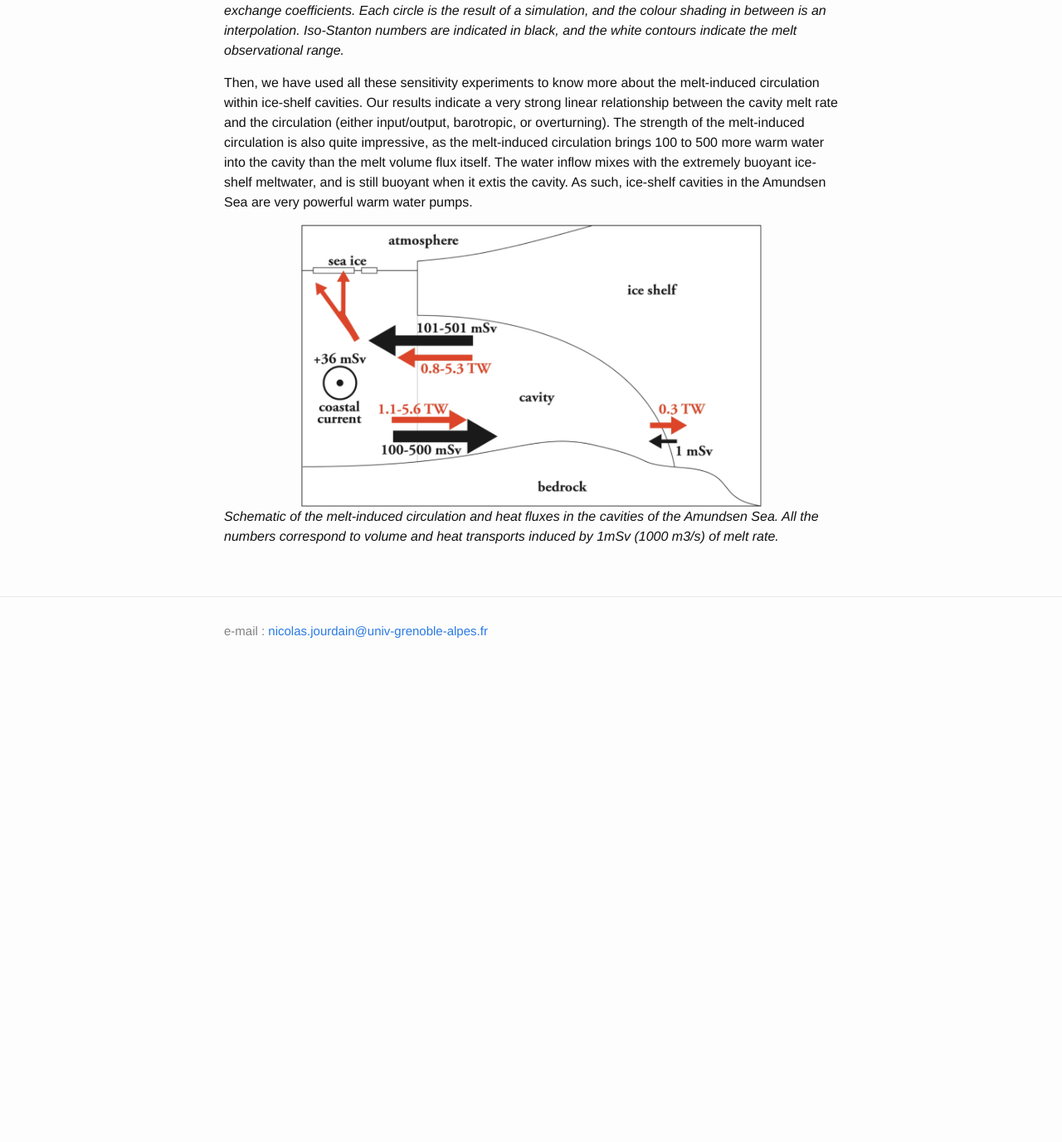
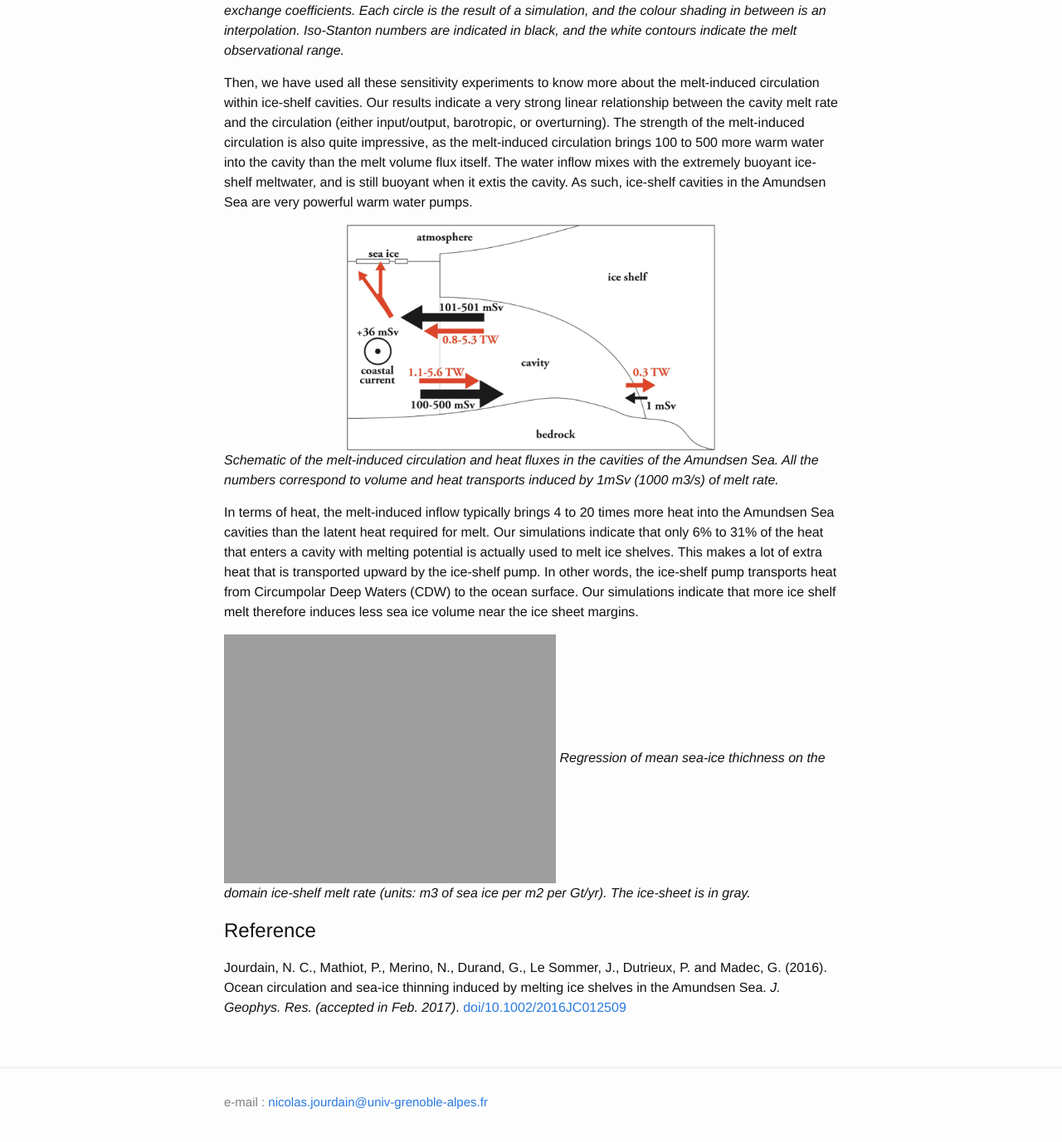
Before and after one commit to nicojourdain/nicojourdain.github.io, a Jekyll site: the page built from projects_dir/trois_as_results_2.md, in a window 1280 px wide and 1400 px high, scrolled down 842 px. Shown: the top 1377 px of the window at 83% size. Built offline with Jekyll 4.4.1, drawn with Linux system fonts in a browser that asks for light colours; before the commit the page ends 1674 px from its top, so only the background shows below that; some of the changed text lies outside the part shown.

Commit message:
TROIS AS results

```diff
--- a/projects_dir/trois_as_results_2.md
+++ b/projects_dir/trois_as_results_2.md
@@ -6,17 +6,31 @@ date: 2017-03-24
 
 This is the first paper from the [TROIS AS][1] ANR project, and the first paper written at [IGE][2]/CNRS/UGA (with colleagues from Australia, UK and USA) on the simulation of under-ice-shelf seas. Here is the [journal link][3].
 
-In this paper, we describe a new configuration of the ocean model [NEMO][4] that represents the entire Amundsen Sea, Antarctica, including ice-shelf cavities, and the entire sea ice pack extending northward of the Amundsen Sea. After an evaluation of our simulations (based on satellite estimates of sea-ice cover and ice-shelf melt, and on CTD profiles), we have investigated the sensitivity of ice-shelf melt to the drag (*Cd*) and heat exchange (*&#915;T*) coefficients at the ice/ocean interface. This emphasizes the importance of the thermal Stanton number (*St*), and shows that several combinations of drag and heat exchange coefficients allow reproducing observed melt rates.
+In this paper, we describe a new configuration of the ocean model [NEMO][4] that represents the entire Amundsen Sea, Antarctica, including ice-shelf cavities, and the entire sea ice pack extending northward of the Amundsen Sea. After an evaluation of our simulations (based on satellite estimates of sea-ice cover and ice-shelf melt, and on CTD profiles), we have investigated the sensitivity of ice-shelf melt to the drag (*Cd*) and heat exchange (&#915;) coefficients at the ice/ocean interface. This emphasizes the importance of the thermal Stanton number (*St*), and shows that several combinations of drag and heat exchange coefficients allow reproducing observed melt rates.
+
 
 ![]({{site.url}}projects_dir/img/melt_various_drag_St_THW_PIG_reduced.jpg)
 *Sensitivity of the total melt rate in (a) Thwaites and (b) Pine Island cavities to the drag and heat exchange coefficients. Each circle is the result of a simulation, and the colour shading in between is an interpolation. Iso-Stanton numbers are indicated in black, and the white contours indicate the melt observational range.*
 
+
 Then, we have used all these sensitivity experiments to know more about the melt-induced circulation within ice-shelf cavities. Our results indicate a very strong linear relationship between the cavity melt rate and the circulation (either input/output, barotropic, or overturning). The strength of the melt-induced circulation is also quite impressive, as the melt-induced circulation brings 100 to 500 more warm water into the cavity than the melt volume flux itself. The water inflow mixes with the extremely buoyant ice-shelf meltwater, and is still buoyant when it extis the cavity. As such, ice-shelf cavities in the Amundsen Sea are very powerful warm water pumps.
 
+
 <center><div>
-<img src="{{site.url}}projects_dir/img/isf_scheme.png" width="75%" height="75%"/>
+<img src="{{site.url}}projects_dir/img/isf_scheme.png" width="60%" height="60%"/>
 </div></center>
 *Schematic of the melt-induced circulation and heat fluxes in the cavities of the Amundsen Sea. All the numbers correspond to volume and heat transports induced by 1mSv (1000 m3/s) of melt rate.*
+
+
+In terms of heat, the melt-induced inflow typically brings 4 to 20 times more heat into the Amundsen Sea cavities than the latent heat required for melt. Our simulations indicate that only 6% to 31% of the heat that enters a cavity with melting potential is actually used to melt ice shelves. This makes a lot of extra heat that is transported upward by the ice-shelf pump. In other words, the ice-shelf pump transports heat from Circumpolar Deep Waters (CDW) to the ocean surface. Our simulations indicate that more ice shelf melt therefore induces less sea ice volume near the ice sheet margins.
+
+
+![]({{site.url}}projects_dir/img/SIvol_vs_melt_BOX_reduced.jpg)
+*Regression of mean sea-ice thichness on the domain ice-shelf melt rate (units: m3 of sea ice per m2 per Gt/yr). The ice-sheet is in gray.*
+
+
+# Reference
+Jourdain, N. C., Mathiot, P., Merino, N., Durand, G., Le Sommer, J., Dutrieux, P. and Madec, G. (2016). Ocean circulation and sea-ice thinning induced by melting ice shelves in the Amundsen Sea. _J. Geophys. Res. (accepted in Feb. 2017)_. [doi/10.1002/2016JC012509](http://onlinelibrary.wiley.com/doi/10.1002/2016JC012509/abstract)
 
 
 [1]: http://nicojourdain.github.io/projects_dir/trois_as
```
